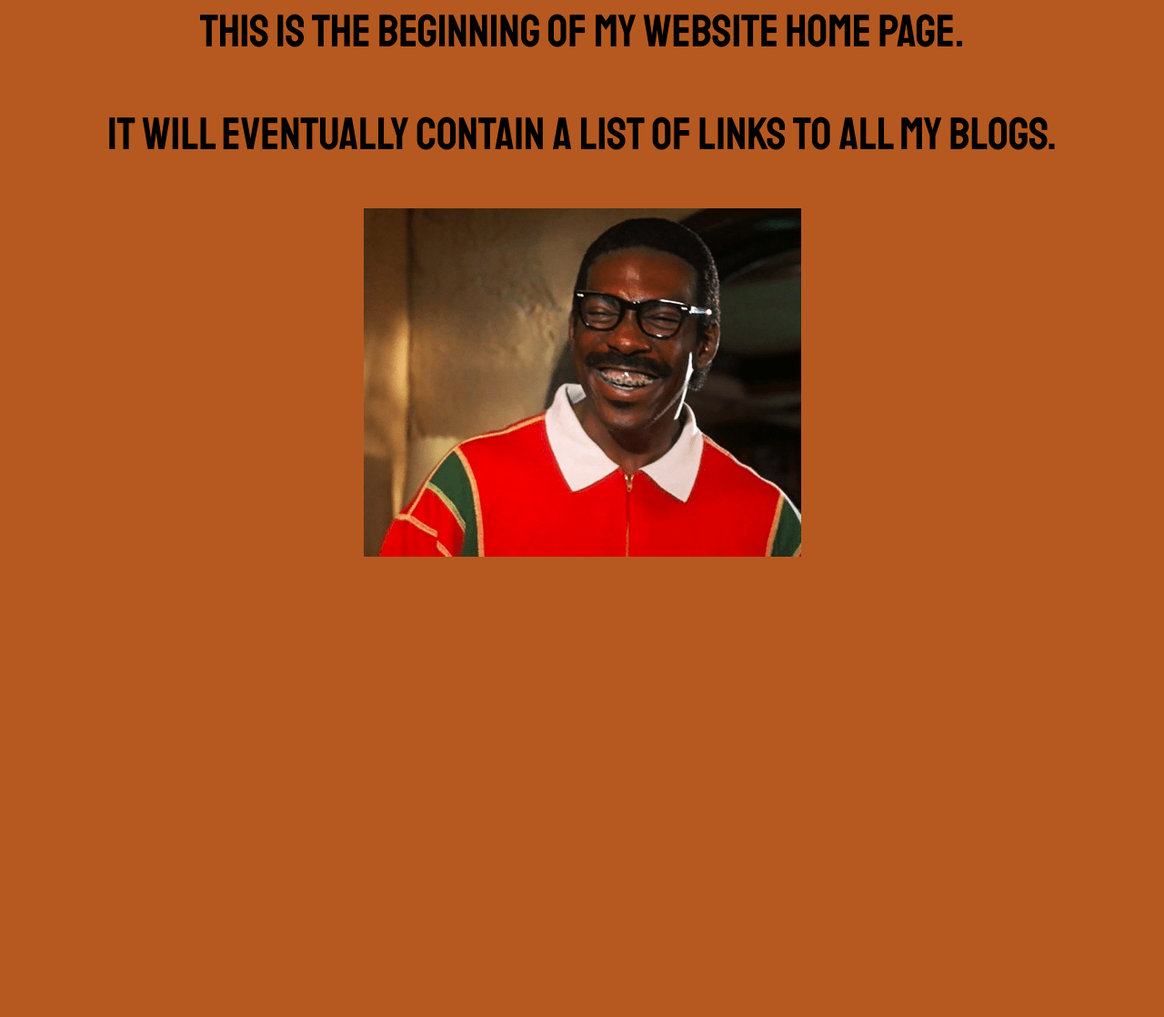
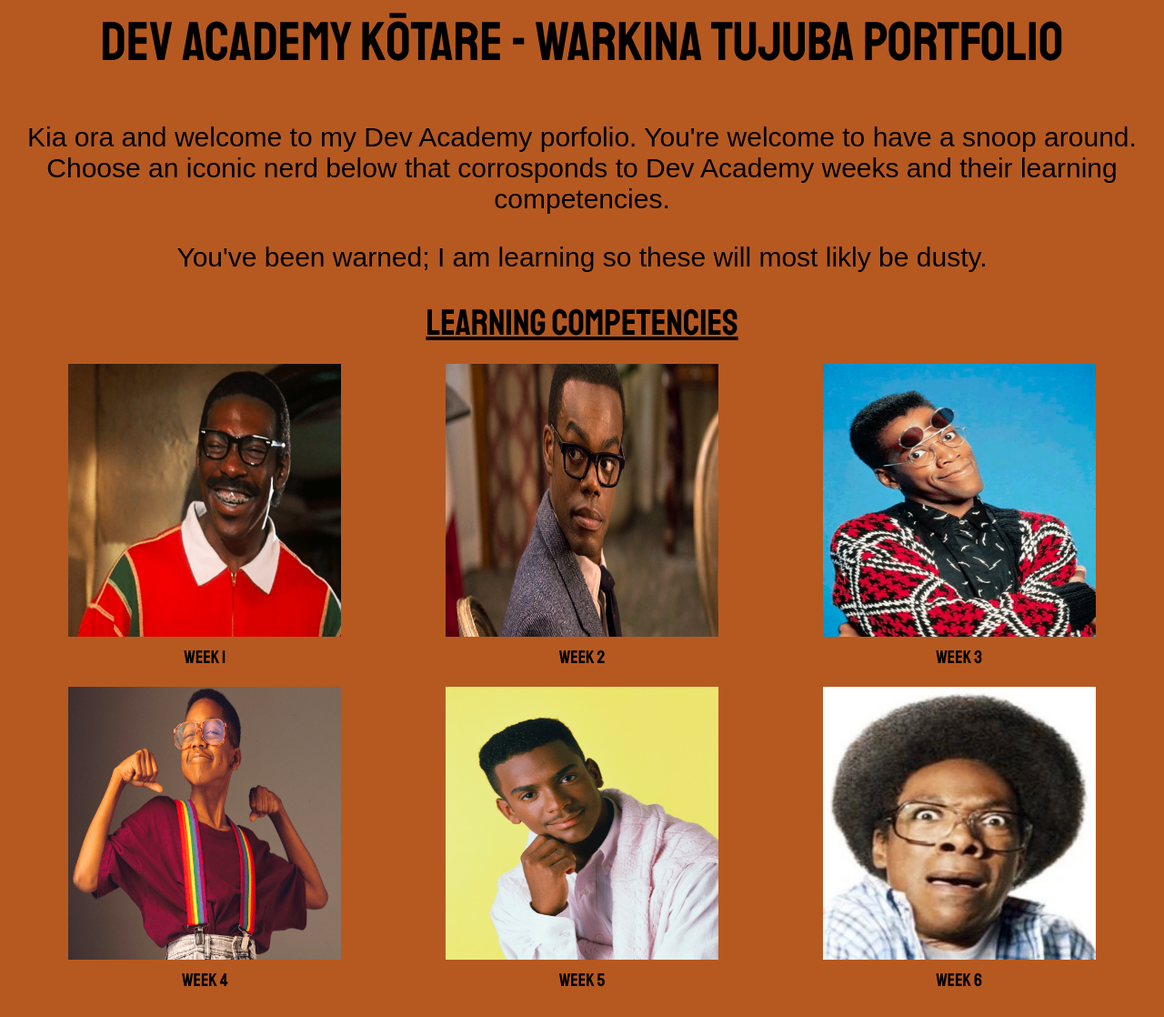
Before and after one commit to warkina-tujuba/warkina-tujuba.github.io, a plain HTML site: page index.html in a window 1280 px wide. Shown: the part 549-1667 px from the top of the page at 91% size. Before the commit the page ends 1202 px from the top, so only its background shows below. Drawn offline with Linux system fonts and the light colour scheme.

Commit message:
Created grid with images

```diff
--- a/index.html
+++ b/index.html
@@ -1,24 +1,69 @@
 <html>
   <head>
-    <title>Book A Nerd</title>
+    <title>Warkina Tujuba</title>
     <meta charset="UTF-8" />
     <link href="main.css" rel="stylesheet" type="text/css" />
-    <link rel="preconnect" href="https://fonts.googleapis.com" />
-    <link rel="preconnect" href="https://fonts.gstatic.com" crossorigin />
+    <link
+      href="https://fonts.googleapis.com/css2?family=Staatliches&display=swap"
+      rel="stylesheet"
     />
   </head>
   <body>
     <h1>
-      <img src="blog-images/Logo.jpg" alt="african-american nerd, 90s"
-      width="350" height="350"
+      <img src="blog-images/Logo.jpg" alt="african-american nerd, 90s" />
     </h1>
-    <h2>
-      Book A Nerd <link
-      href="https://fonts.googleapis.com/css2?family=Staatliches&display=swap"
-      rel="stylesheet"
-    </h2>
-    <p>This is the beginning of my website home page.</p>
-    <p>It will eventually contain a list of links to all my blogs.</p>
-    <img src="blog-images/Martin.png" alt="african-american nerd, 90s" />
+
+    <h2>DEV ACADEMY KōTARE - Warkina Tujuba Portfolio</h2>
+    <p>
+      Kia ora and welcome to my Dev Academy porfolio. You're welcome to have a
+      snoop around. Choose an iconic nerd below that corrosponds to Dev Academy
+      weeks and their learning competencies.
+    </p>
+    <p>You've been warned; I am learning so these will most likly be dusty.</p>
+    <header>Learning Competencies</header>
+    <div class="grid-container">
+      <div class="grid-item">
+        <a href="#week1">
+          <img src="blog-images/Martin.png" : alt="Eddie Murphy as a nerd" />
+          <p>Week 1</p>
+        </a>
+      </div>
+      <div class="grid-item">
+        <a href="#week2">
+          <img src="blog-images/Dan Druff.jpeg" alt="African american nerd" />
+          <p>Week 2</p>
+        </a>
+      </div>
+      <div class="grid-item">
+        <a href="#week3">
+          <img src="blog-images/Dr Doc.png" alt="Week 3" />
+          <p>Week 3</p>
+        </a>
+      </div>
+      <div class="grid-item">
+        <a href="#week4">
+          <img
+            src="blog-images/Klumsy Kelvin.jpg"
+            alt="Stylish nerd with glasses"
+          />
+          <p>Week 4</p>
+        </a>
+      </div>
+      <div class="grid-item">
+        <a href="#week5">
+          <img
+            src="blog-images/Tyler Twitch.png"
+            alt="Young boy with straps and glasses"
+          />
+          <p>Week 5</p>
+        </a>
+      </div>
+      <div class="grid-item">
+        <a href="#week6">
+          <img src="blog-images/Norbit.jpeg" alt="Norbit close-up" />
+          <p>Week 6</p>
+        </a>
+      </div>
+    </div>
   </body>
 </html>
--- a/main.css
+++ b/main.css
@@ -1,21 +1,56 @@
 body {
   background-color: #b65920;
   text-align: center;
-  }
+  font-family: Arial, sans-serif;
 }
-h1 {
-  font-size: 40px;
+
+h2 {
+  font-size: 60px;
   font-family: 'Staatliches', sans-serif;
   font-weight: 200;
   font-style: normal;
 }
-h2 {
-  font-size: 50px;
+Header {
+  font-size: 40px;
+  font-family: 'Staatliches', sans-serif;
+  font-weight: 100;
+  font-style: normal;
+  text-decoration: underline;
+}
+p {
+  font-size: 30px;
+  font-family: sans-serif;
+  font-weight: 200;
+  font-style: normal;
+}
+
+.grid-container {
+  display: grid;
+  grid-template-columns: repeat(3, 1fr);
+  gap: 20px;
+  padding: 20px;
+  justify-items: center;
+  align-items: center;
+}
+
+.grid-item {
+  text-align: center;
+}
+
+.grid-item img {
+  width: 300px;
+  height: 300px;
+}
+
+.grid-item p {
+  font-size: 20px;
   font-family: 'Staatliches', sans-serif;
   font-weight: 200;
   font-style: normal;
+  margin: 10px 0 0;
 }
-img {
-  width="120"
-  height="120"
+
+a {
+  text-decoration: none;
+  color: inherit;
 }
```
Also changed, not shown: blog-images/Norbit.jpeg (added).
